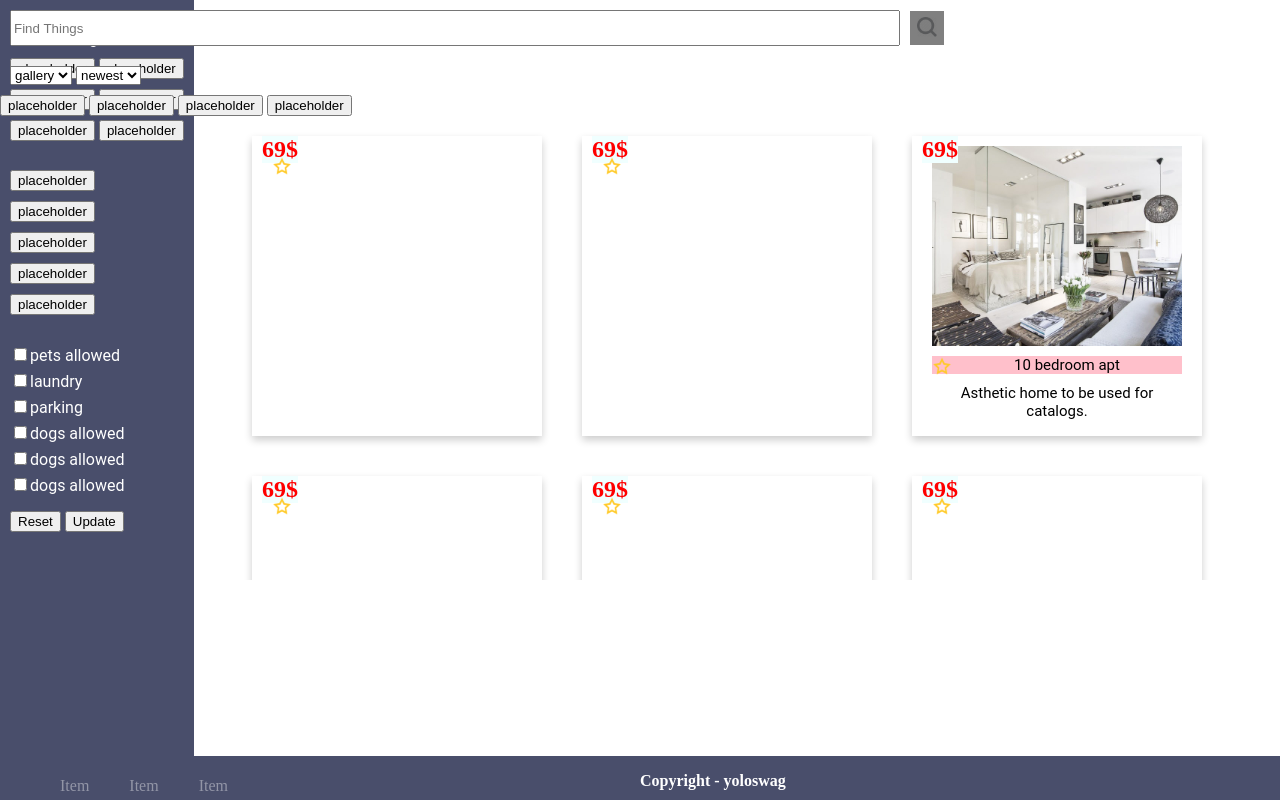
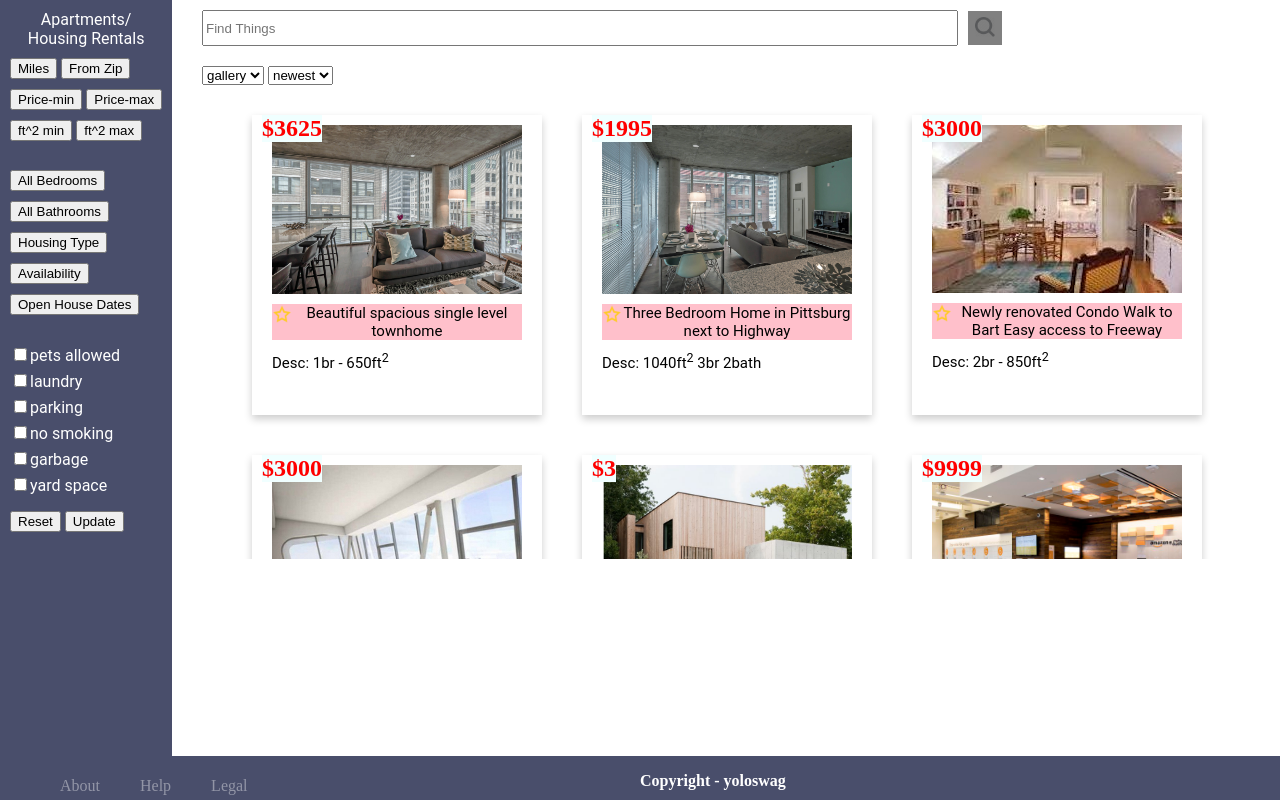
Before and after one commit to dmao1/WDD-proj1, a plain HTML site: page view3.html in a window 1280 px wide. Drawn offline with Linux system fonts and the light colour scheme.

Commit message:
fixing file error

```diff
--- a/view3.html
+++ b/view3.html
@@ -10,40 +10,40 @@
 				<div id="sidebar-h1">Apartments/<br>Housing Rentals</div>
 				<div class="top-buttons">
 					<div class="button-container">
-						<button id="" >placeholder</button>
-						<button id="" >placeholder</button>
+						<button>Miles</button>
+						<button>From Zip</button>
 						<br>
 					</div>
 					<div class="button-container">
-						<button id="" >placeholder</button>
-						<button id="" >placeholder</button>
+						<button>Price-min</button>
+						<button>Price-max</button>
 						<br>
 					</div>
 					<div class="button-container">
-						<button id="" >placeholder</button>
-						<button id="" >placeholder</button>
+						<button>ft^2 min</button>
+						<button>ft^2 max</button>
 					</div>
 				</div>
 				<br>
 				<div class="middle-buttons">
 					<div class="button-container">
-						<button class="" >placeholder</button>
+						<button>All Bedrooms</button>
 						<br>
 					</div>
 					<div class="button-container">
-						<button class="" >placeholder</button>
+						<button>All Bathrooms</button>
 						<br>
 					</div>
 					<div class="button-container">
-						<button class="" >placeholder</button>
+						<button>Housing Type</button>
 						<br>
 					</div>
 					<div class="button-container">
-						<button class="" >placeholder</button>
+						<button>Availability</button>
 						<br>
 					</div>
 					<div class="button-container">
-						<button class="" >placeholder</button>
+						<button>Open House Dates</button>
 						<br>
 					</div>
 				</div>
@@ -51,9 +51,9 @@
 					<input type="checkbox" class='box'>pets allowed<br>
 					<input type="checkbox" class='box'>laundry<br>
 					<input type="checkbox" class='box'>parking<br>
-					<input type="checkbox" class='box'>dogs allowed<br>
-					<input type="checkbox" class='box'>dogs allowed<br>
-					<input type="checkbox" class='box'>dogs allowed<br>
+					<input type="checkbox" class='box'>no smoking<br>
+					<input type="checkbox" class='box'>garbage<br>
+					<input type="checkbox" class='box'>yard space<br>
 				</div>
 				<div class="bottom-buttons">
 					<button id="reset">Reset</button>
@@ -61,11 +61,11 @@
 				</div>
 			</div>
 	</div>
+	<div id=nav-container>
 		<div id="nav-tools">
 			<form id="alt-searchbox">
 	            <input type="text" id="alt-searchbar" placeholder="Find Things">
 	            <a id="search-icon"><img src="assets/img/search.png"></a>
-            <!-- <span id="search"></span> -->
 	        </form>
             <div class="dropdown">
 				<select>
@@ -78,130 +78,116 @@
 				 	<option id="price">price</option>
 				</select>
 			</div>
+		</div>
+	</div>
+	<!-- </div>
 		<div class="gallery-button">
 			<button id="" >placeholder</button>
 			<button id="" >placeholder</button>
 			<button id="" >placeholder</button>
 			<button id="" >placeholder</button>
 		</div>
-	</div>
+	</div> -->
 	<div id="container">
-		<!-- <div class="post-container">
 		<div class="post">
 			<div class="img-container">
-					<img src=""></a>
-				</div>
+				<img src="assets/img/apt3.jpg">
 				<div class="price">
-					<b id="" >price</b>
-				</div>
-				<div class="title">
-
-				</div>
-				<div class="description">
-
-				</div>
-				<img src="assets/img/star.png">
-			</div>
-		</div>	 -->
-		<div class="post">
-			<div class="img-container">
-				<img src="assets/img/asthetic- apartment1.jpg">
-				<div class="price">
-					<b id="" >69$</b>
+					<b id="" >$3000</b>
 				</div>
 			</div>
 			<div class="pinfo-container">
 				<img src="assets/img/star.png">
 				<div class="title">
-					10 bedroom apt
+					Newly renovated Condo Walk to Bart Easy access to Freeway
 				</div>
 				<div class="description">
-					Asthetic home to be used for catalogs.
+					Desc: 2br - 850ft<sup>2</sup>
 				</div>
 			</div>
 		</div>
 		<div class="post">
 			<div class="img-container">
-				<img src="">
+				<img src="assets/img/apt2.jpg">
 				<div class="price">
-					<b id="" >69$</b>
+					<b id="" >$1995</b>
 				</div>
 			</div>
 			<div class="pinfo-container">
 				<img src="assets/img/star.png">
 				<div class="title">
-
+					Three Bedroom Home in Pittsburg next to Highway
 				</div>
 				<div class="description">
-
+					Desc: 1040ft<sup>2</sup> 3br 2bath
 				</div>
 			</div>
 		</div>
 		<div class="post">
 			<div class="img-container">
-				<img src="">
+				<img src="assets/img/apt1.jpg">
 				<div class="price">
-					<b id="" >69$</b>
+					<b id="" >$3625</b>
 				</div>
 			</div>
 			<div class="pinfo-container">
 				<img src="assets/img/star.png">
 				<div class="title">
-
+					Beautiful spacious single level townhome
 				</div>
 				<div class="description">
-
+					Desc: 1br - 650ft<sup>2</sup>
 				</div>
 			</div>
 		</div>
 		<div class="post">
 			<div class="img-container">
-				<img src="">
+				<img src="assets/img/apt6.jpg">
 				<div class="price">
-					<b id="" >69$</b>
+					<b id="" >$9999</b>
 				</div>
 			</div>
 			<div class="pinfo-container">
 				<img src="assets/img/star.png">
 				<div class="title">
-
+					Recently smashed Amazon lockers close to Berkeley campus
 				</div>
 				<div class="description">
-
+					Desc: 1 studio
 				</div>
 			</div>
 		</div>
 		<div class="post">
 			<div class="img-container">
-				<img src="">
+				<img src="assets/img/apt5.jpg">
 				<div class="price">
-					<b id="" >69$</b>
+					<b id="" >$3</b>
 				</div>
 			</div>
 			<div class="pinfo-container">
 				<img src="assets/img/star.png">
 				<div class="title">
-
+					Spacious and scenic box with all utilities including rainwater
 				</div>
 				<div class="description">
-
+				Desc: 1ft by 1ft
 				</div>
 			</div>
 		</div>
 		<div class="post">
 			<div class="img-container">
-				<img src="">
+				<img src="assets/img/apt4.jpg">
 				<div class="price">
-					<b id="" >69$</b>
+					<b id="" >$3000</b>
 				</div>
 			</div>
 			<div class="pinfo-container">
 				<img src="assets/img/star.png">
 				<div class="title">
-
+					1 bedroom apt, wifi, and tea included
 				</div>
 				<div class="description">
-
+					Desc: 1bd, questionable bath
 				</div>
 			</div>
 		</div>
@@ -226,13 +212,13 @@
     <div class="footer-bar">
         <ul class="footer">
             <li class="footer-item">
-                <a href="#">Item</a>
+                <a href="#">About</a>
             </li>
             <li class="footer-item">
-                <a href="#">Item</a>
+                <a href="#">Help</a>
             </li>
             <li class="footer-item">
-                <a href="#">Item</a>
+                <a href="#">Legal</a>
             </li>
         </ul>
         <b id=copyright>Copyright - yoloswag</b>
```
Also changed, not shown: view2.html (+16 -20 lines), assets/img/Screen Shot 2017-03-10 at 1.20.10 PM.png (deleted), assets/img/Screen Shot 2017-03-12 at 3.31.11 PM.png (deleted), assets/img/Screen Shot 2017-03-14 at 6.17.48 AM.png (added), assets/img/apt1.jpg (added), assets/img/apt2.jpg (added), assets/img/apt3.jpg (added), assets/img/apt4.jpg (added), assets/img/apt5.jpg (added), assets/img/apt6.jpg (added), assets/img/asthetic- apartment1.jpg (deleted), 3 other files. Lines whose indentation alone changed are shown as unchanged.
